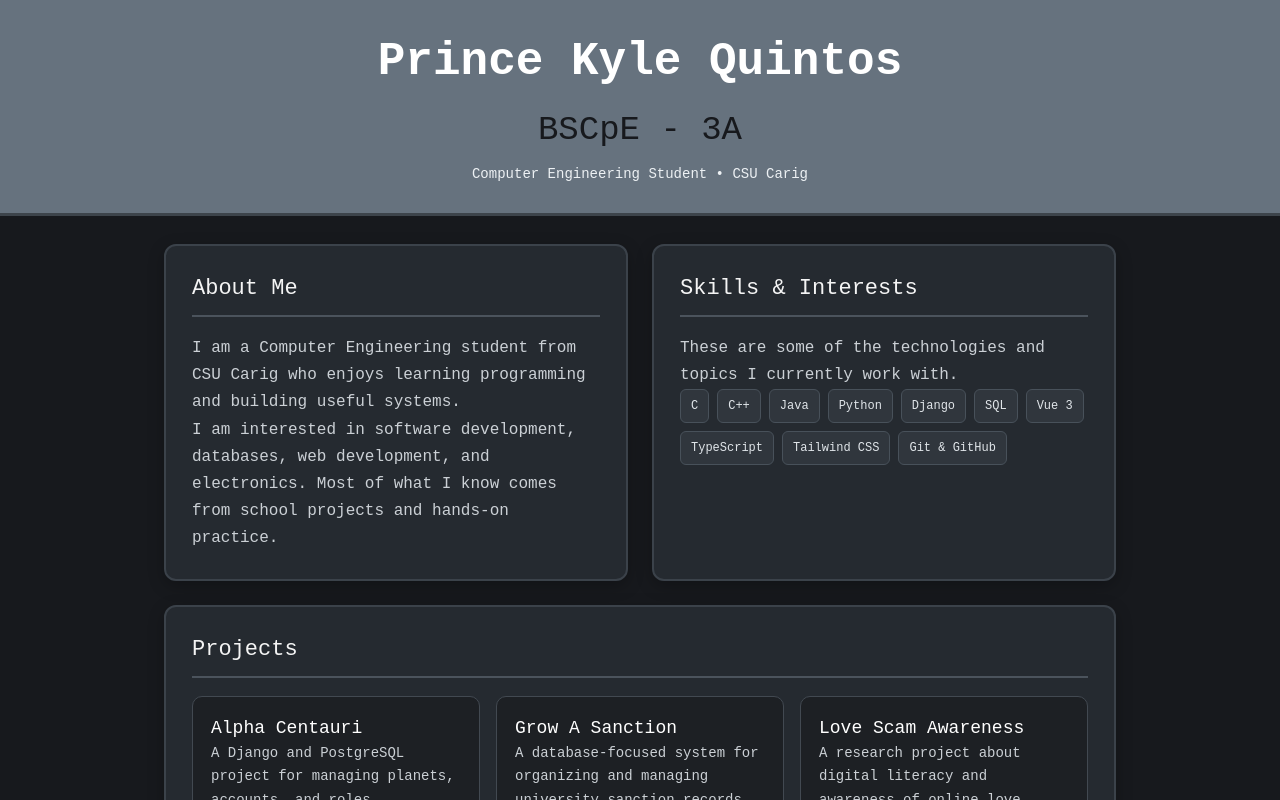
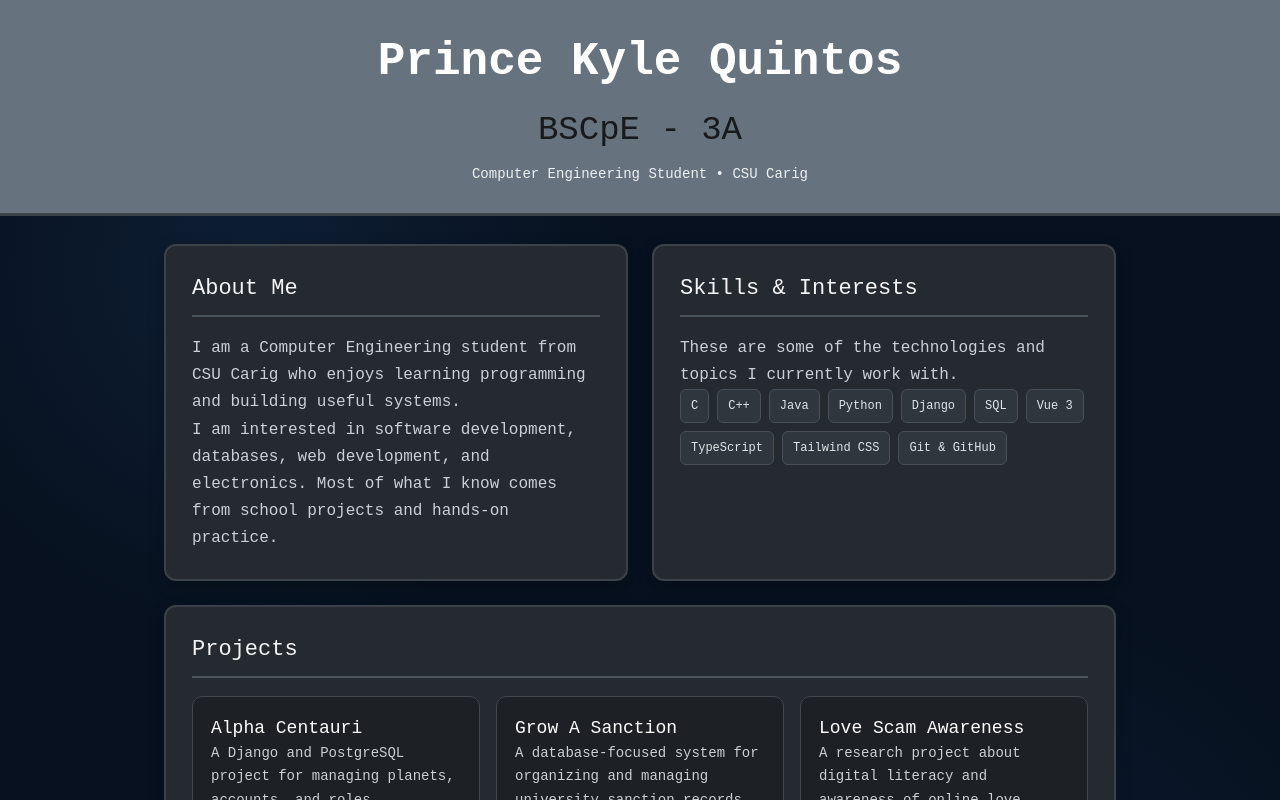
Before and after one commit to PrinceKylez/portfolio, a Vue app: page / in a window 1280 px wide. Shown: the top 800 px of the page. Built offline with nearby package versions, Linux system fonts and the light colour scheme.

Commit message:
Change background to dark blue space theme

```diff
--- a/src/style.css
+++ b/src/style.css
@@ -3,7 +3,7 @@
 :root {
   font-family: "Courier New", Courier, monospace;
   color: #e8e8e8;
-  background: #17191d;
+  background: #07111f;
   font-synthesis: none;
   text-rendering: optimizeLegibility;
 }
@@ -16,7 +16,7 @@ body {
   margin: 0;
   min-width: 320px;
   min-height: 100vh;
-  background: #17191d;
+  background: #07111f;
 }
 
 button, a {
@@ -25,6 +25,10 @@ button, a {
 
 .site {
   min-height: 100vh;
+  background:
+    radial-gradient(circle at 20% 20%, rgba(45, 91, 145, 0.18), transparent 25%),
+    radial-gradient(circle at 80% 70%, rgba(30, 70, 125, 0.16), transparent 25%),
+    #07111f;
 }
 
 .intro {
```
